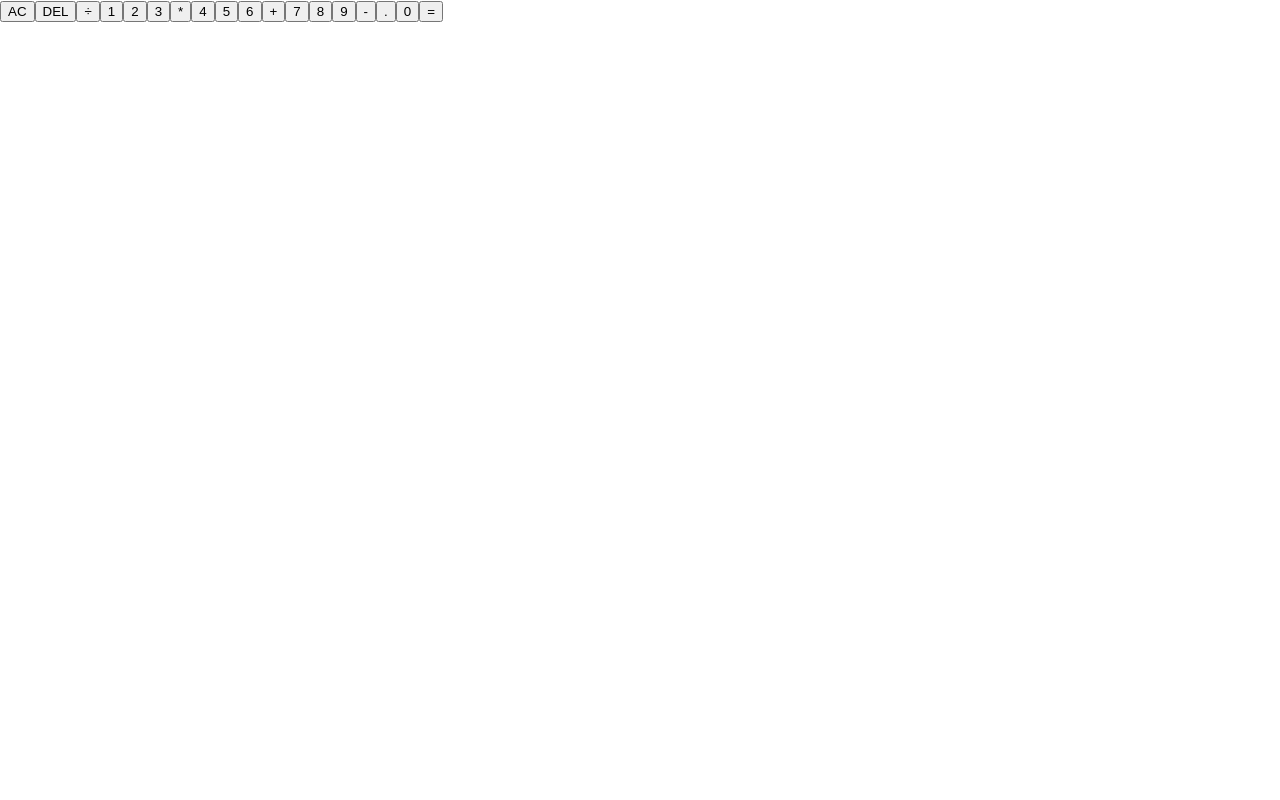
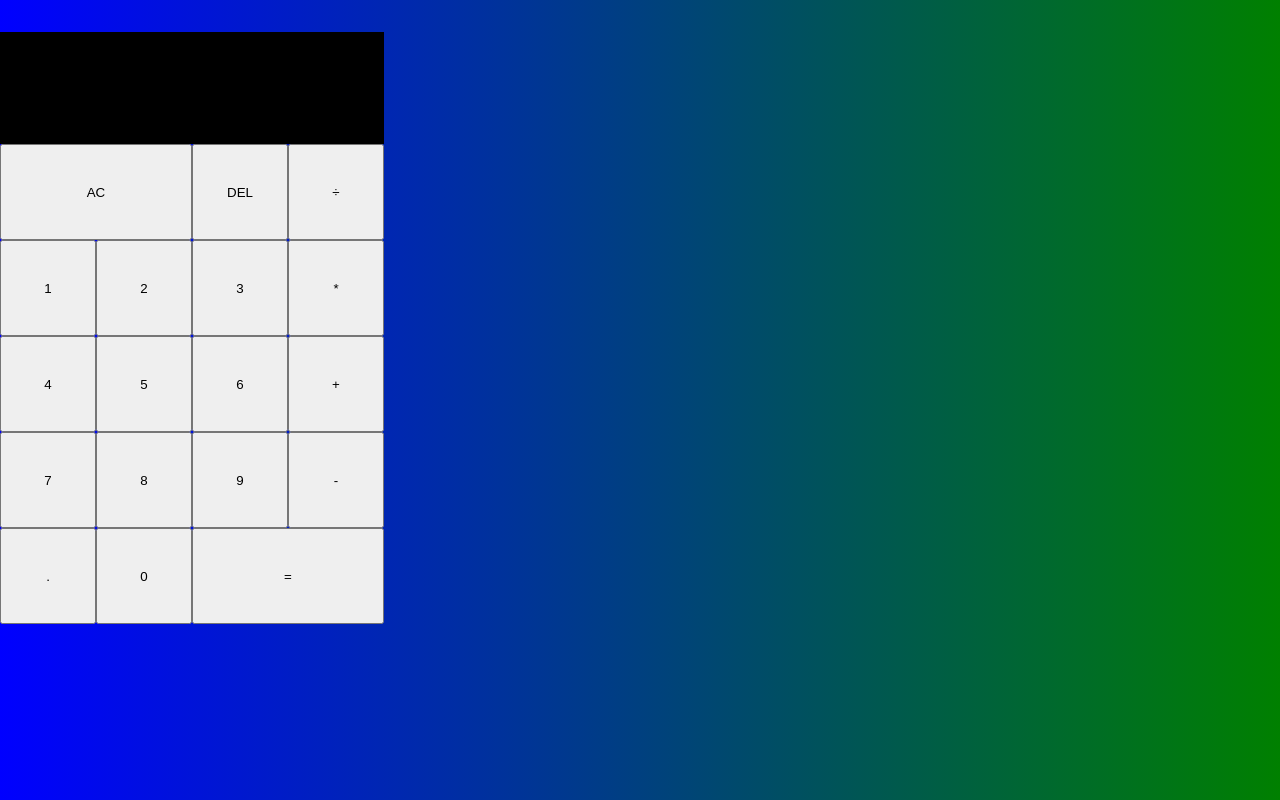
Before and after one commit to BillalAsif/calculator, a React (Create React App) app: page / in a window 1280 px wide. Built offline with nearby package versions, Linux system fonts and the light colour scheme.

Commit message:
css added

```diff
--- a/src/App.js
+++ b/src/App.js
@@ -1,5 +1,4 @@
-import logo from './logo.svg';
-import './App.css';
+import './style.css';
 
 function App() {
   return (
--- /dev/null
+++ b/src/style.css
@@ -0,0 +1,24 @@
+*, *::before, *::after {
+    box-sizing: border-box;
+}
+
+body {
+    margin: 0px;
+    background: linear-gradient(to right, blue, green);
+}
+
+.calculator-grid {
+    display: grid;
+    margin-top: 2rem;
+    grid-template-columns: repeat(4, 6rem);
+    grid-template-rows: minmax(7rem, auto) repeat(5, 6rem);
+}
+
+.span-two {
+    grid-column: span 2;
+}
+
+.output {
+    grid-column: 1 / -1;
+    background-color: black;
+}
```
